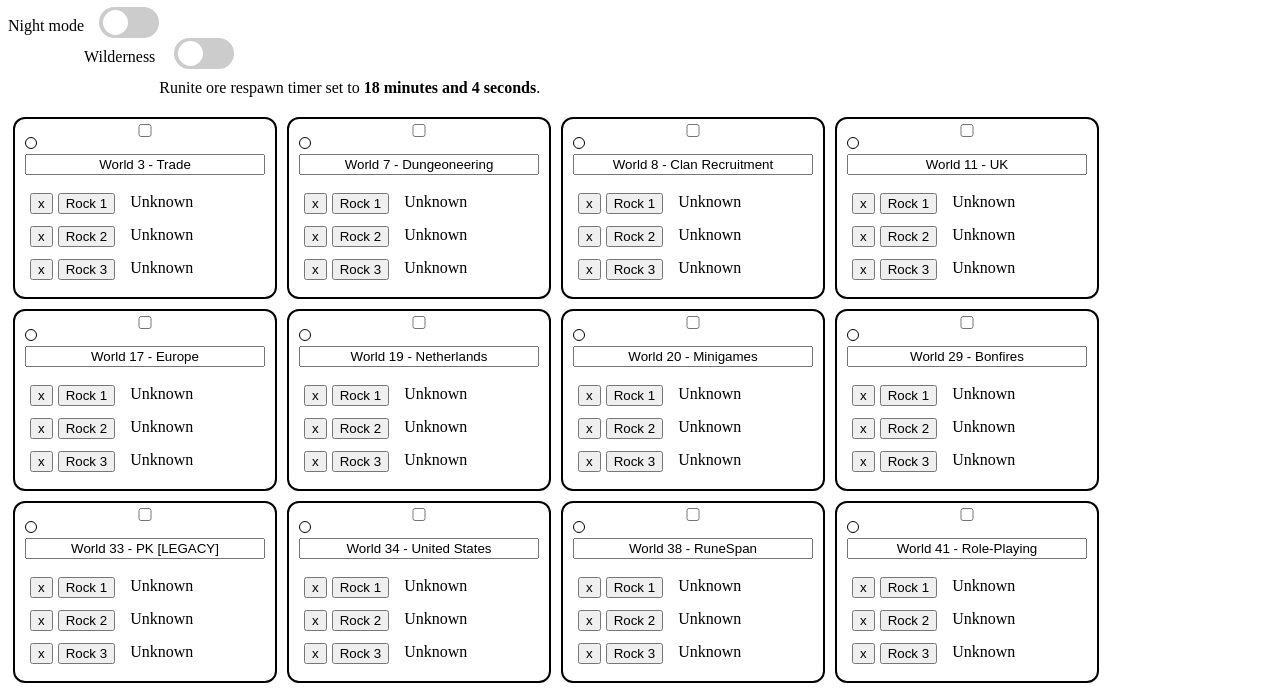
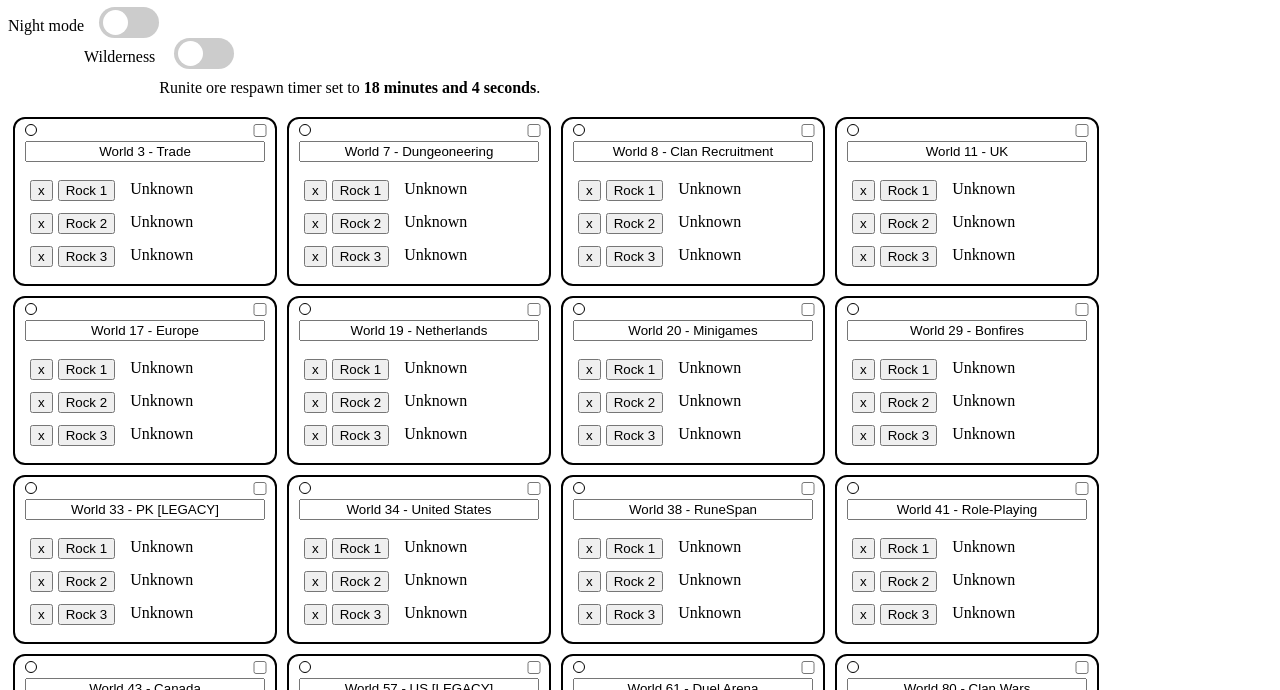
Before and after one commit to Prenemos/runiteTimer, a plain HTML site: page index.html in a window 1280 px wide. Shown: the part 38-728 px from the top of the page. Drawn offline with Linux system fonts and the light colour scheme.

Commit message:
added css for checkbox

```diff
--- a/style.css
+++ b/style.css
@@ -128,3 +128,8 @@ a {
 a:visited {
   color: purple;
 }
+
+.checkBox {
+  margin-left: 115px;
+  float: left;
+}
```
